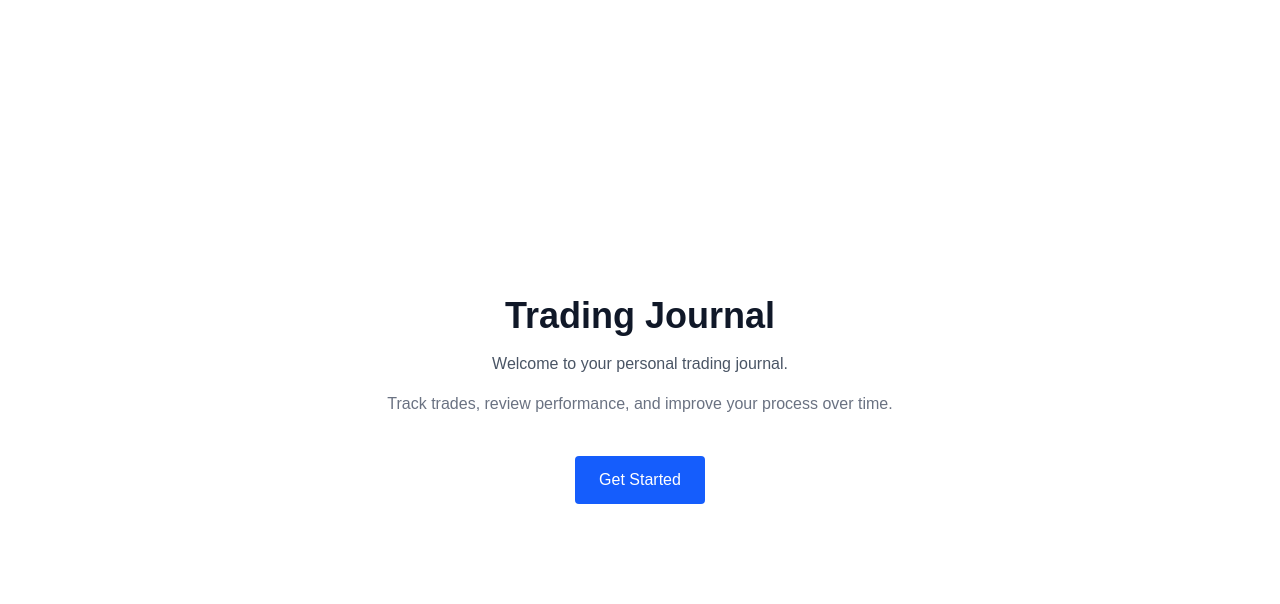
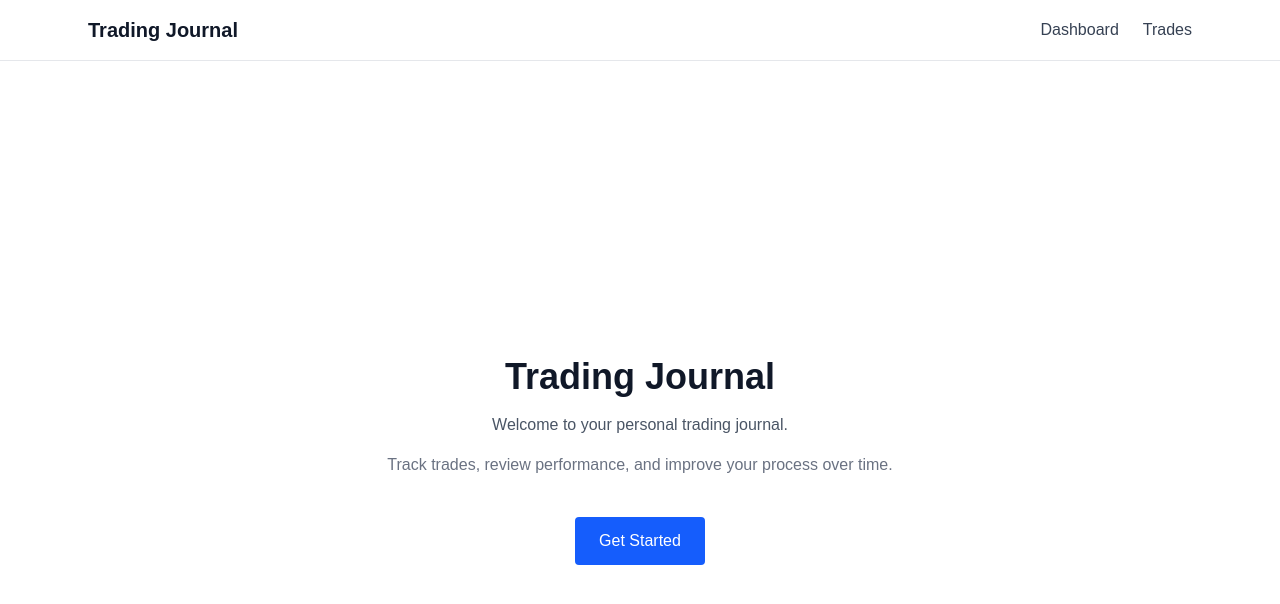
Before and after one commit to jorgemancipe/trading-journal, a Next.js app: page / in a window 1280 px wide. Shown: the top 604 px of the page. Built offline with nearby package versions, Linux system fonts and the light colour scheme.

Commit message:
Refactor RootLayout to include NavBar and clean imports
Removed unused font imports and metadata. Updated layout structure to include NavBar.

```diff
--- a/app/layout.tsx
+++ b/app/layout.tsx
@@ -1,33 +1,17 @@
-import type { Metadata } from "next";
-import { Geist, Geist_Mono } from "next/font/google";
 import "./globals.css";
-
-const geistSans = Geist({
-  variable: "--font-geist-sans",
-  subsets: ["latin"],
-});
-
-const geistMono = Geist_Mono({
-  variable: "--font-geist-mono",
-  subsets: ["latin"],
-});
-
-export const metadata: Metadata = {
-  title: "Create Next App",
-  description: "Generated by create next app",
-};
+import NavBar from "./components/NavBar";
 
 export default function RootLayout({
   children,
-}: Readonly<{
+}: {
   children: React.ReactNode;
-}>) {
+}) {
   return (
-    <html
-      lang="en"
-      className={`${geistSans.variable} ${geistMono.variable} h-full antialiased`}
-    >
-      <body className="min-h-full flex flex-col">{children}</body>
+    <html lang="en">
+      <body className="min-h-screen bg-gray-50 text-gray-900">
+        <NavBar />
+        {children}
+      </body>
     </html>
   );
 }
```
